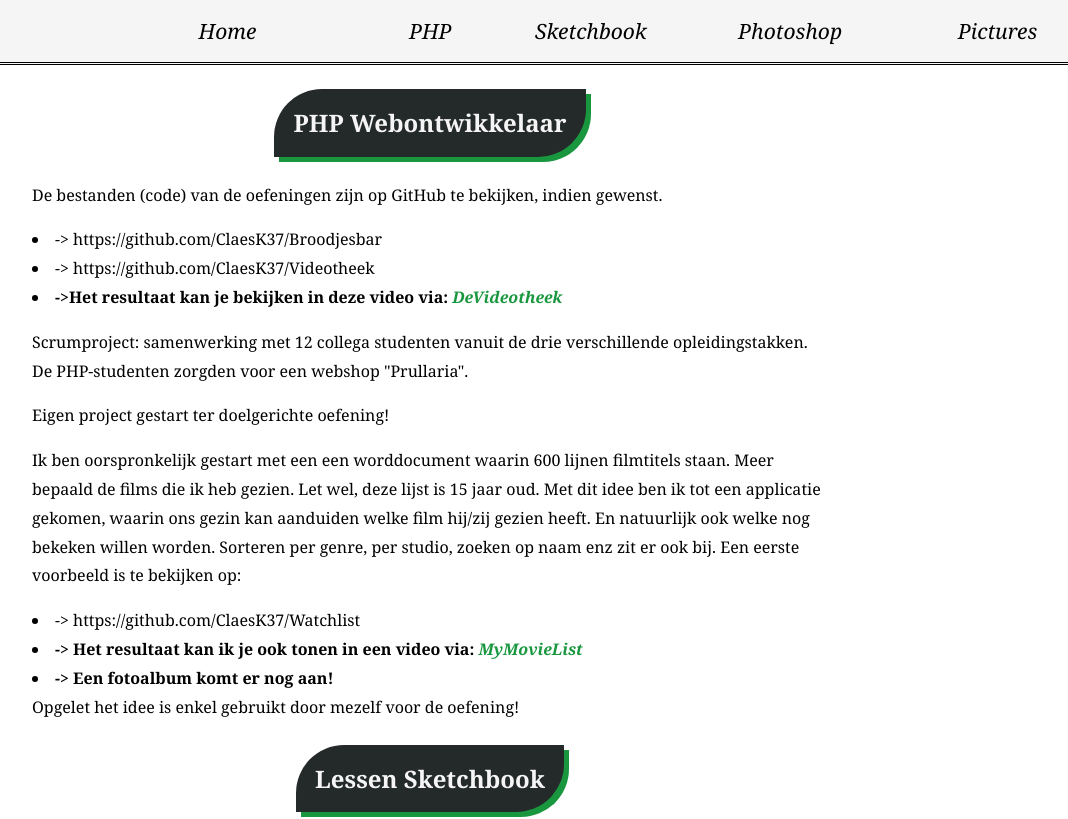
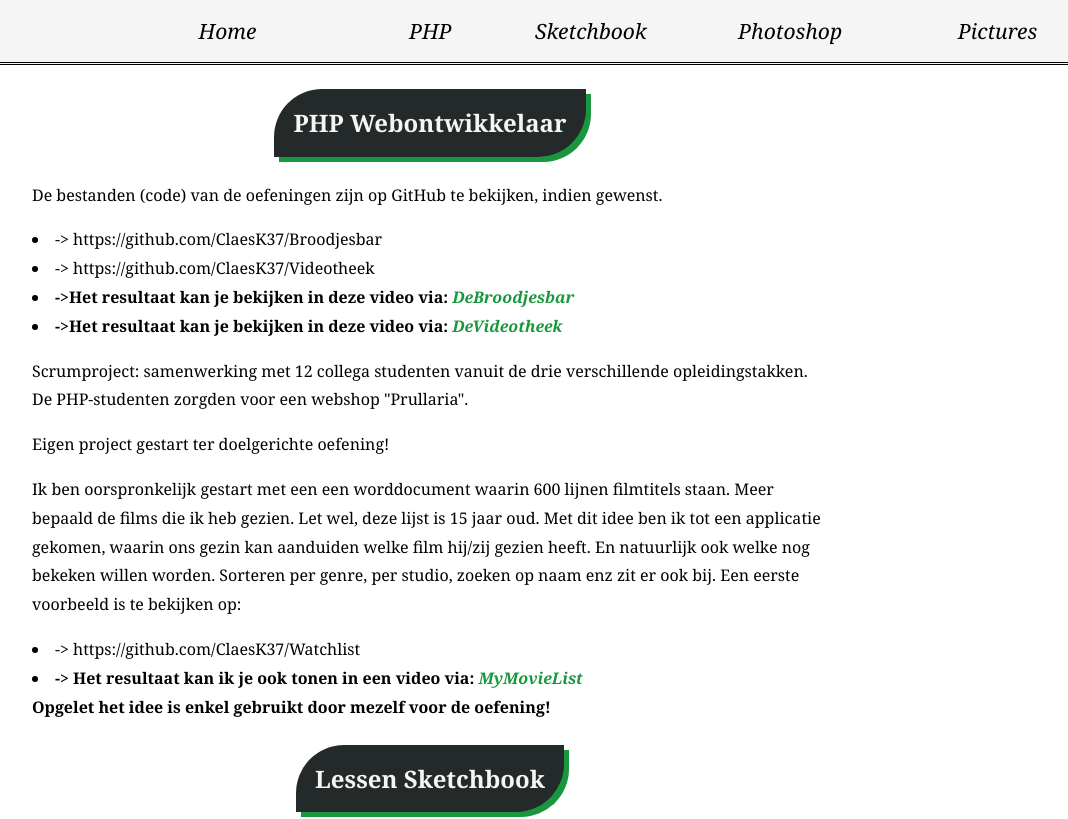
Before and after one commit to ClaesK37/Casey, a plain HTML site: page Portfolio.html in a window 1280 px wide. Shown: the top 819 px of the page, without its empty margins (210-1278 px from the left). Drawn offline with Linux system fonts and the light colour scheme.

Commit message:
02/03 bis

```diff
--- a/Portfolio.html
+++ b/Portfolio.html
@@ -38,9 +38,8 @@
             <p>De bestanden (code) van de oefeningen zijn op GitHub te bekijken, indien gewenst.</p>
             <li>-> https://github.com/ClaesK37/Broodjesbar</li>
             <li>-> https://github.com/ClaesK37/Videotheek</li>
-            <li><b>->Het resultaat kan je bekijken in deze video via: <a id="link" href="https://drive.google.com/file/d/1_dfzkETaMrpsUCtnXHInrhHh7YuLoqcr/view?usp=sharing"><b><em>DeVideotheek</em></b></a> </b>
-
-            </li>
+            <li><b>->Het resultaat kan je bekijken in deze video via: <a id="link" href="https://drive.google.com/file/d/1xjjSPPaI3HsEFND07l7-M_yI_IhSn939/view?usp=sharing"><b><em>DeBroodjesbar</em></b></a> </b>
+            <li><b>->Het resultaat kan je bekijken in deze video via: <a id="link" href="https://drive.google.com/file/d/1_dfzkETaMrpsUCtnXHInrhHh7YuLoqcr/view?usp=sharing"><b><em>DeVideotheek</em></b></a> </b></li>
 
             <p>Scrumproject: samenwerking met 12 collega studenten vanuit de drie verschillende opleidingstakken. De PHP-studenten zorgden voor een webshop "Prullaria".</p>
             <p>Eigen project gestart ter doelgerichte oefening!</p>
@@ -52,8 +51,7 @@
             </p>
 
               <li>-> https://github.com/ClaesK37/Watchlist</li>
-              <li><b>-> Het resultaat kan ik je ook tonen in een video via: <a id="link" href="https://drive.google.com/file/d/1EcLmyeqmvzw8RTq3bnEYSd9uVvKVOM_j/view?usp=sharing"><b><em>MyMovieList</em></b></a>                </li>
-               <li>-> Een fotoalbum komt er nog aan!</b></li>
+              <li><b>-> Het resultaat kan ik je ook tonen in een video via: <a id="link" href="https://drive.google.com/file/d/1EcLmyeqmvzw8RTq3bnEYSd9uVvKVOM_j/view?usp=sharing"><b><em>MyMovieList</em></b></a></li>
               Opgelet het idee is enkel gebruikt door mezelf voor de oefening!
             </p>
           </div>
```
